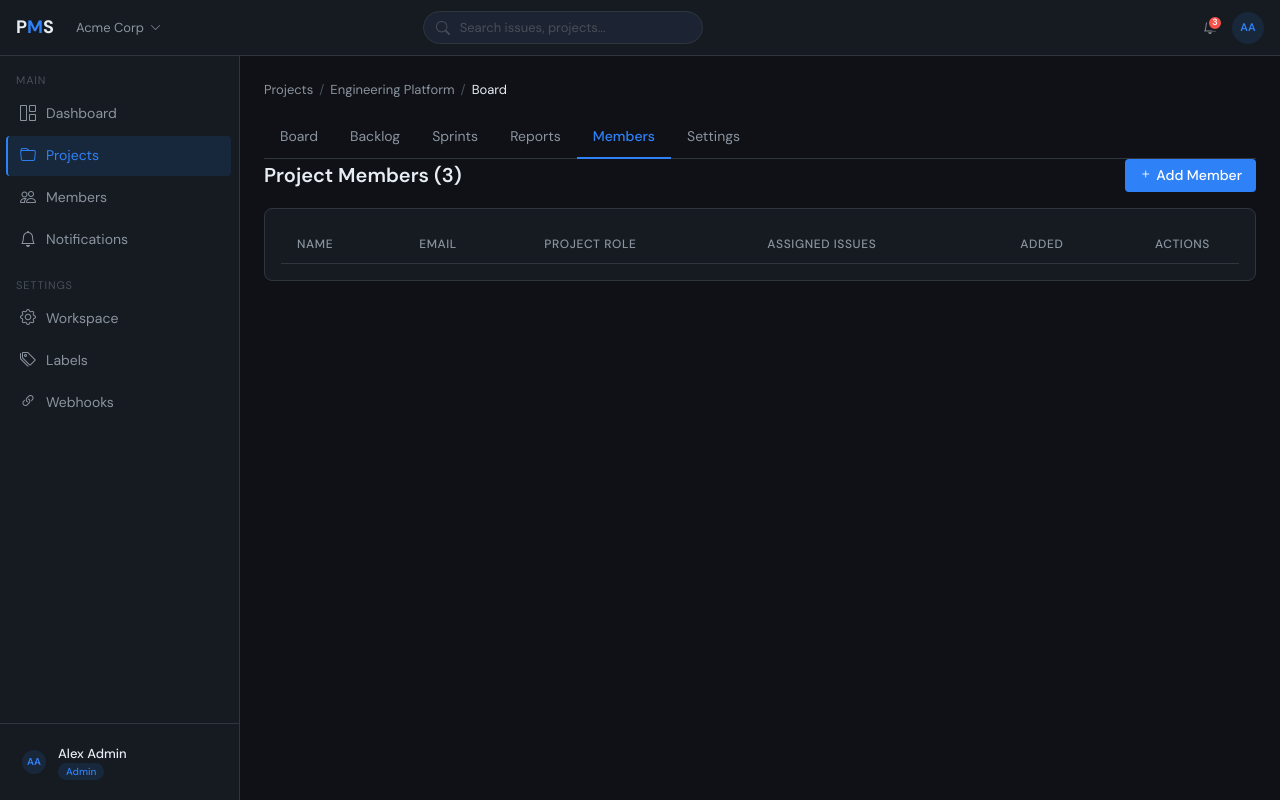
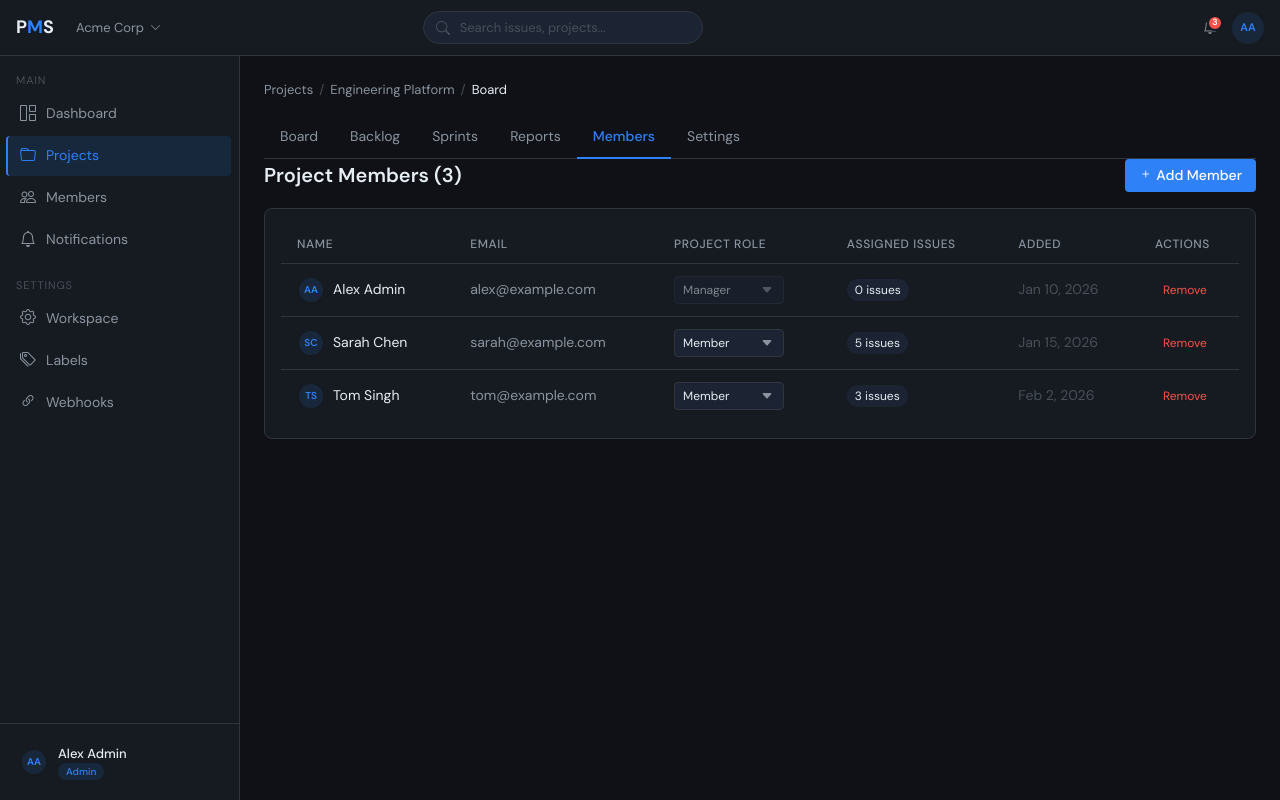
Before and after one commit to AviSendeveloper/PMS, a React (Vite) app in the folder frontend/: page /projects/1/members in a window 1280 px wide. Built offline with nearby package versions, Linux system fonts and the light colour scheme.

Commit message:
feat: implement project member management page with type definitions and dummy data

```diff
--- a/frontend/src/features/project/dummy.data.ts
+++ b/frontend/src/features/project/dummy.data.ts
@@ -193,3 +193,34 @@ export const boardIssues = [
     overdue: false,
   },
 ];
+
+// members
+export const projectMembers = [
+  {
+    id: 1,
+    name: "Alex Admin",
+    email: "alex@example.com",
+    prole: "Manager",
+    initials: "AA",
+    assigned: 0,
+    added: "Jan 10, 2026",
+  },
+  {
+    id: 2,
+    name: "Sarah Chen",
+    email: "sarah@example.com",
+    prole: "Member",
+    initials: "SC",
+    assigned: 5,
+    added: "Jan 15, 2026",
+  },
+  {
+    id: 3,
+    name: "Tom Singh",
+    email: "tom@example.com",
+    prole: "Member",
+    initials: "TS",
+    assigned: 3,
+    added: "Feb 2, 2026",
+  },
+];
--- a/frontend/src/features/project/pages/ProjectMemberPage.tsx
+++ b/frontend/src/features/project/pages/ProjectMemberPage.tsx
@@ -1,4 +1,74 @@
+import { useState } from "react";
+import { projectMembers as projMembers } from "../dummy.data";
+import type { ProjectMember } from "../project.type";
+
 const ProjectMember = () => {
+  const [projectMembers, setProjectMembers] =
+    useState<ProjectMember[]>(projMembers);
+
+  const renderMembers = () => {
+    return projectMembers.map((member: ProjectMember) => {
+      return (
+        <tr>
+          <td>
+            <div className="d-flex align-items-center gap-2">
+              <div className="avatar avatar-sm">{member.initials}</div>
+              {member.name}
+            </div>
+          </td>
+
+          <td style={{ color: "var(--text-secondary)" }}>{member.email}</td>
+
+          <td>
+            <select
+              className="fcc"
+              style={{ width: "110px", padding: "4px 8px", fontSize: "12px" }}
+              disabled={member.id === 1}
+              defaultValue={member.prole}
+            >
+              <option value="Manager">Manager</option>
+              <option value="Member">Member</option>
+            </select>
+          </td>
+
+          <td>
+            <a
+              href="project-backlog.html"
+              style={{
+                display: "inline-block",
+                background: "var(--bg-elevated)",
+                padding: "2px 8px",
+                borderRadius: "100px",
+                fontSize: "12px",
+                color: "var(--text-primary)",
+                textDecoration: "none",
+              }}
+            >
+              {member.assigned} issues
+            </a>
+          </td>
+
+          <td style={{ color: "var(--text-muted)" }}>{member.added}</td>
+
+          <td>
+            <button
+              className="btn-ghost"
+              style={{
+                padding: "4px 8px",
+                fontSize: "12px",
+                color: "var(--danger)",
+              }}
+              disabled={member.id === 1}
+              // onClick={() => openModal("removeModal")}
+            >
+              Remove
+            </button>
+          </td>
+        </tr>
+      );
+    });
+  };
+
   return (
     <>
       <div
@@ -45,7 +115,9 @@ const ProjectMember = () => {
                 <th style={{ width: 100 }}>Actions</th>
               </tr>
             </thead>
-            <tbody id="memberBody">{/* JS Rendered */}</tbody>
+            <tbody id="memberBody">
+              {renderMembers()}
+            </tbody>
           </table>
         </div>
       </div>
```
Also changed, not shown: frontend/src/features/project/project.type.ts (+24 -13 lines).
